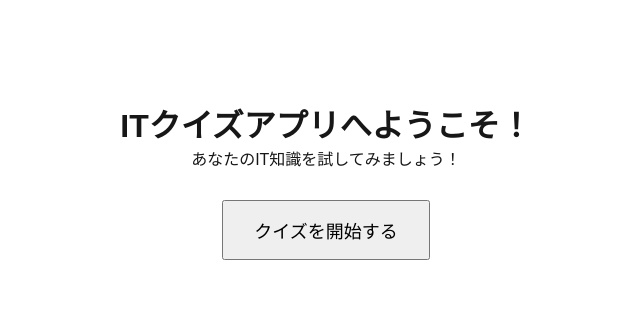
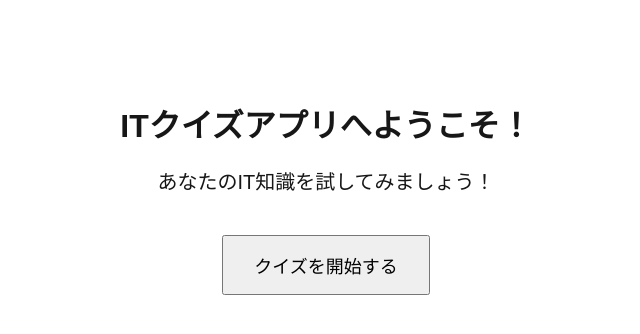
Before and after one commit to mnwdykn/test_quiz, a Next.js app: page / in a window 1280 px wide. Shown: the top 334 px of the page, without its empty margins (314-954 px from the left). Built offline with nearby package versions, Linux system fonts and the light colour scheme.

Commit message:
CSSモジュール化によるスタイル整理とコードリファクタリング

```diff
--- /dev/null
+++ b/app/HomePage.module.css
@@ -0,0 +1,26 @@
+/* ホームページ全体レイアウト */
+.homeContainer {
+  display: flex;
+  flex-direction: column;
+  align-items: center;
+  margin-top: 100px;
+}
+
+/* タイトル */
+.homeTitle {
+  font-size: 32px;
+  margin-bottom: 20px;
+}
+
+/* サブタイトル */
+.homeSubtitle {
+  font-size: 20px;
+  margin-bottom: 40px;
+}
+
+/* クイズ開始ボタン */
+.startButton {
+  padding: 15px 30px;
+  font-size: 18px;
+  cursor: pointer;
+}
--- a/app/page.js
+++ b/app/page.js
@@ -1,28 +1,18 @@
 import Link from "next/link";
+import styles from "./HomePage.module.css"; // CSSモジュール読み込み
 
 export default function Home() {
   return (
-    <div
-      style={{
-        display: "flex",
-        flexDirection: "column",
-        alignItems: "center",
-        marginTop: "100px",
-      }}
-    >
-      <h1>ITクイズアプリへようこそ！</h1>
-      <p>あなたのIT知識を試してみましょう！</p>
+    <div className={styles.homeContainer}>
+      {/* メインタイトル */}
+      <h1 className={styles.homeTitle}>ITクイズアプリへようこそ！</h1>
+
+      {/* サブタイトル */}
+      <p className={styles.homeSubtitle}>あなたのIT知識を試してみましょう！</p>
+
+      {/* クイズ開始ボタン */}
       <Link href="/quiz">
-        <button
-          style={{
-            marginTop: "30px",
-            padding: "15px 30px",
-            fontSize: "18px",
-            cursor: "pointer",
-          }}
-        >
-          クイズを開始する
-        </button>
+        <button className={styles.startButton}>クイズを開始する</button>
       </Link>
     </div>
   );
```
Also changed, not shown: app/quiz/QuizPage.module.css (added, +43 -0 lines), app/quiz/page.jsx (+25 -20 lines), components/Question.jsx (+8 -4 lines), components/Question.module.css (added, +17 -0 lines).
